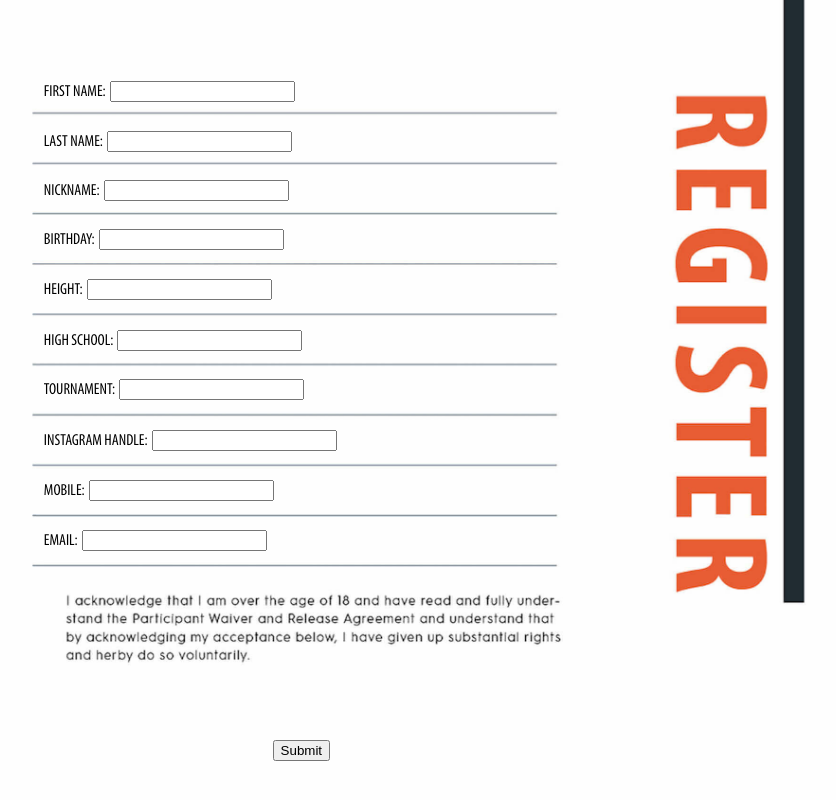
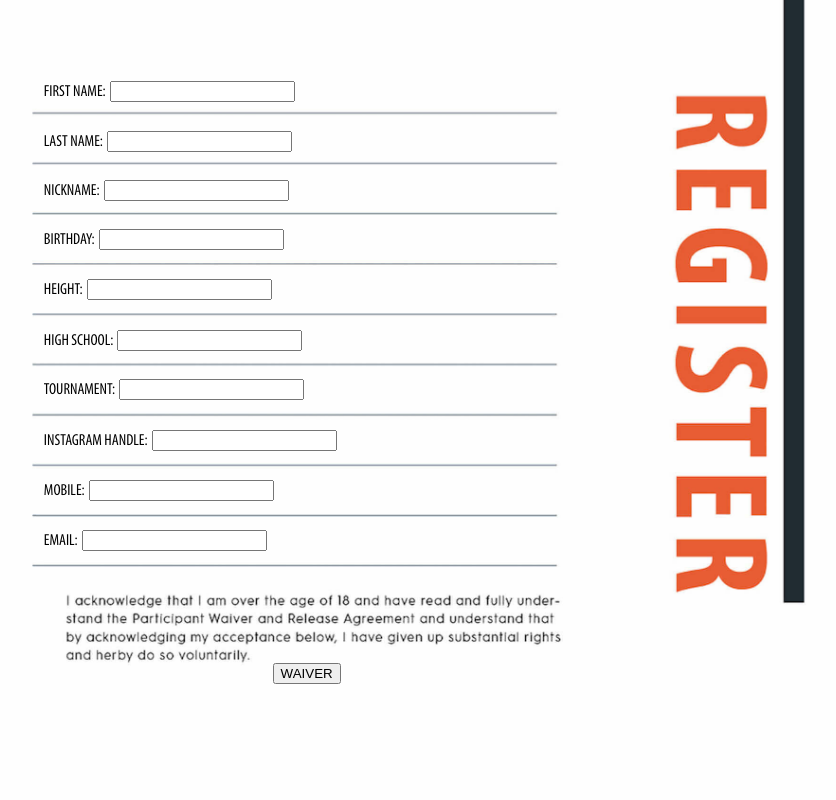
Before and after one commit to IkeyBenz/hotshotball, a plain HTML site: page index.html in a window 1280 px wide. Shown: the part 10961-11761 px from the top of the page, without its empty margins (241-1077 px from the left). Drawn offline with nearby package versions, Linux system fonts and the light colour scheme; a web font is replaced by a local one.

Commit message:
Added Waiver to Form

```diff
--- a/functions.js
+++ b/functions.js
@@ -118,3 +118,9 @@ function slideTeamRight() {
   document.getElementById('teamNextBtn').style.display = "";
   return false;
 }
+function showWaiver() {
+  document.getElementById('waiverFigure').style.WebkitTransform = "translateY(100%)";
+  document.getElementById('waiverFigure').style.msTransform = "translateY(100%)";
+  document.getElementById('waiverFigure').style.transform = "translateY(100%)";
+  return false;
+}
--- a/index.html
+++ b/index.html
@@ -176,12 +176,16 @@
           <input id="ten" type="text" name="entry.1172271377" value="">
         </div>
 
-        <div style="top: 65vw; left: 40%;">
-          <button id="submitButton" type="submit">Submit</button>
+        <div style="position: absolute; left: 40%; top: 59vw;">
+          <button type="button" name="button" onclick="return showWaiver();">WAIVER</button>
         </div>
 
-
-
+        <div class="WaiverSlideDown" style="width: 45.4945vw; height: 70vw;">
+          <figure id="waiverFigure">
+            <img src="Images/Waiver.jpg" style="width: 100%; height: 100%; position: absolute; left: 0; top: 0;" alt="">
+            <div style="position: abosolute; top: 95%; left: 40%;"><button id="submitButton" type="submit">Submit</button></div>
+          </figure>
+        </div>
 
       </form>
 
--- a/style.css
+++ b/style.css
@@ -48,6 +48,21 @@ a.GamecastLinks {
   position: absolute;
   left: 13.37%;
   top: 19.9vw;
+}
+.WaiverSlideDown {
+  overflow: hidden;
+  position: absolute;
+  left: 19%;
+  top: 61.86vw;
+}
+.WaiverSlideDown figure {
+  position: relative;
+  width: 45.4945vw;
+  height: 70vw;
+  margin: 0;
+  top: -100%;
+  left: 0;
+  transition: transform .5s ease-in-out;
 }
 .VenueSlider figure img {
   width: 50vw;
```
Also changed, not shown: Images/Waiver.jpg (added), Images/Waiver.png (deleted).
